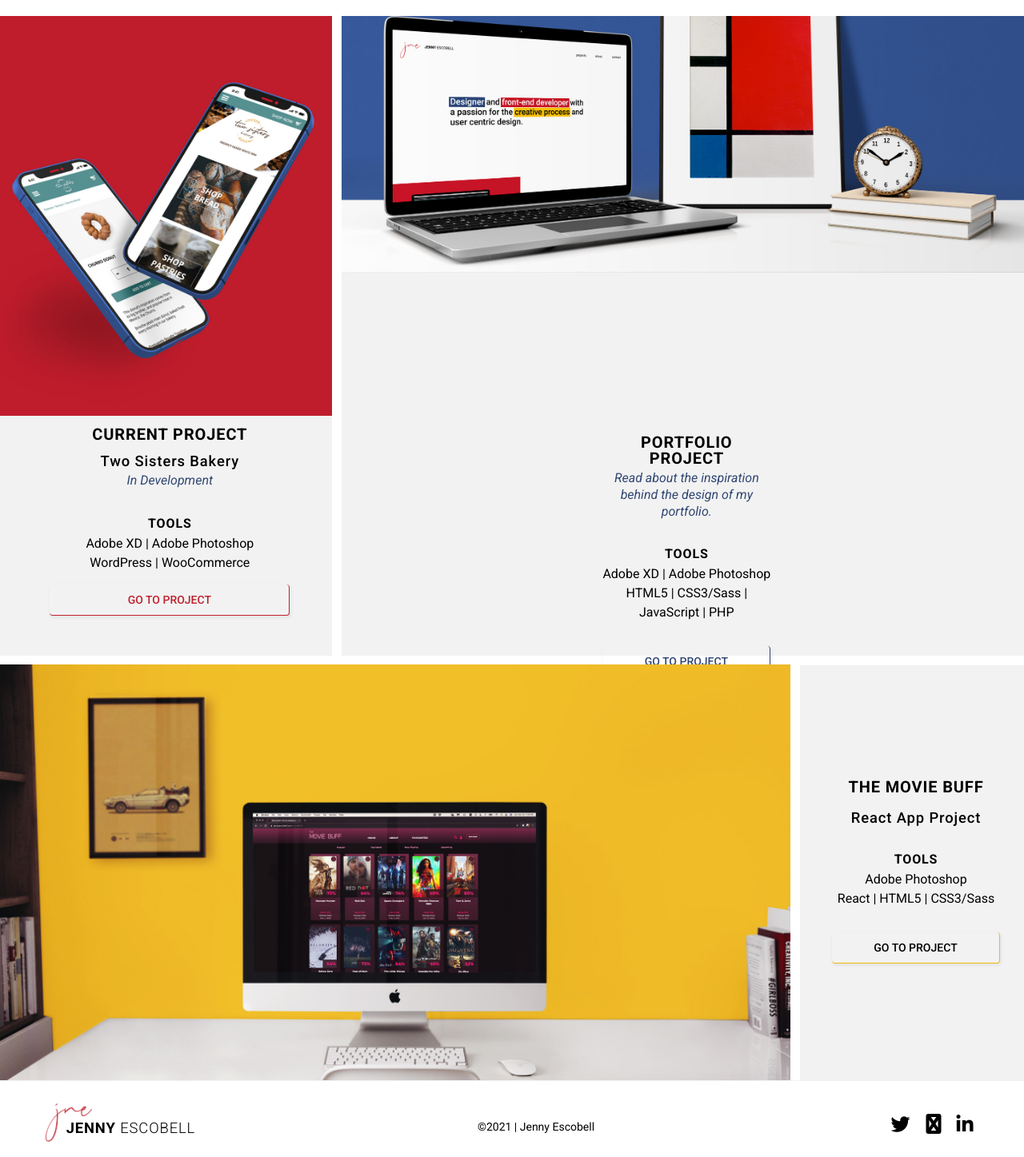
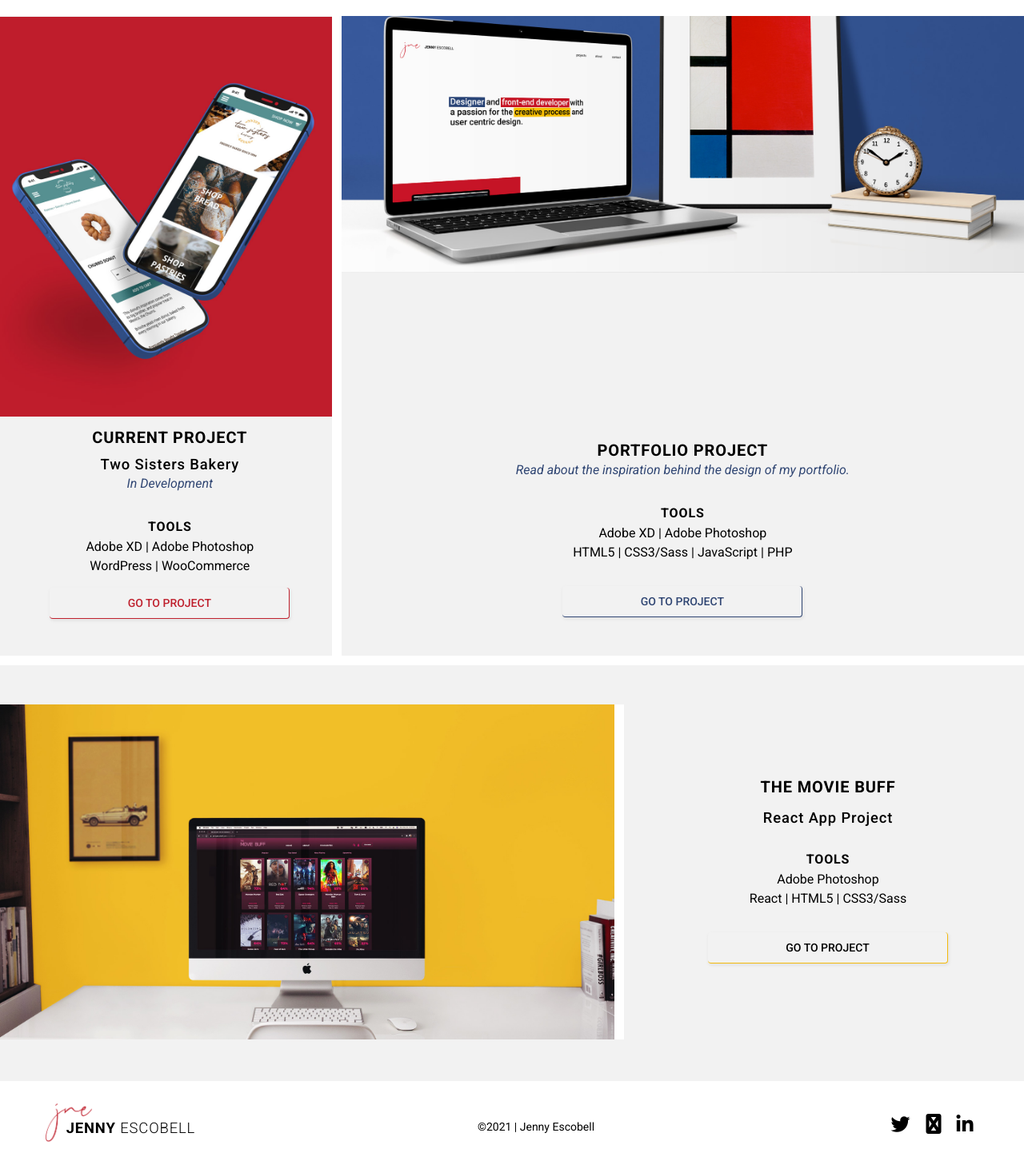
Before and after one commit to jennyesc/portfolio, a PHP site: page /projects.php in a window 1280 px wide. Shown: the part 105-1552 px from the top of the page at 80% size. Run offline with PHP 8.4, Linux system fonts and the light colour scheme; some libraries are stand-ins or nearby versions.

Commit message:
projects page styling

```diff
--- a/css/pages/_projects.scss
+++ b/css/pages/_projects.scss
@@ -105,9 +105,9 @@
             .proj-cur-textbox{
                 width: 100%;
                 max-width: 1000px;
-                padding-left: 20px;
+                padding-left: 20px 0;
                 text-align: center;
-                height: 500px;
+                // height: 500px;
 
                 h3{
                     padding: 0;
@@ -145,6 +145,11 @@
                 object-fit: cover;
                 object-position: 0 -200px;
             }
+
+            .portfolio-textbox{
+                width: 100%;
+                padding: 20px 0;
+            }
         }
 
         .react-proj{
@@ -167,6 +172,7 @@
 
             .react-textbox{
                 margin-top: 20px;
+                width: 100%;
             }
         }
 
--- a/styles/main.css
+++ b/styles/main.css
@@ -334,9 +334,8 @@ main .index-box-cont .black-box {
   .project-wrapper .current-proj .proj-cur-textbox {
     width: 100%;
     max-width: 1000px;
-    padding-left: 20px;
+    padding-left: 20px 0;
     text-align: center;
-    height: 500px;
   }
   .project-wrapper .current-proj .proj-cur-textbox h3 {
     padding: 0;
@@ -364,6 +363,10 @@ main .index-box-cont .black-box {
     object-fit: cover;
     object-position: 0 -200px;
   }
+  .project-wrapper .portfolio-proj .portfolio-textbox {
+    width: 100%;
+    padding: 20px 0;
+  }
   .project-wrapper .react-proj {
     grid-column: 1/8;
     margin-top: 0;
@@ -383,6 +386,7 @@ main .index-box-cont .black-box {
   }
   .project-wrapper .react-proj .react-textbox {
     margin-top: 20px;
+    width: 100%;
   }
 }
 
```
